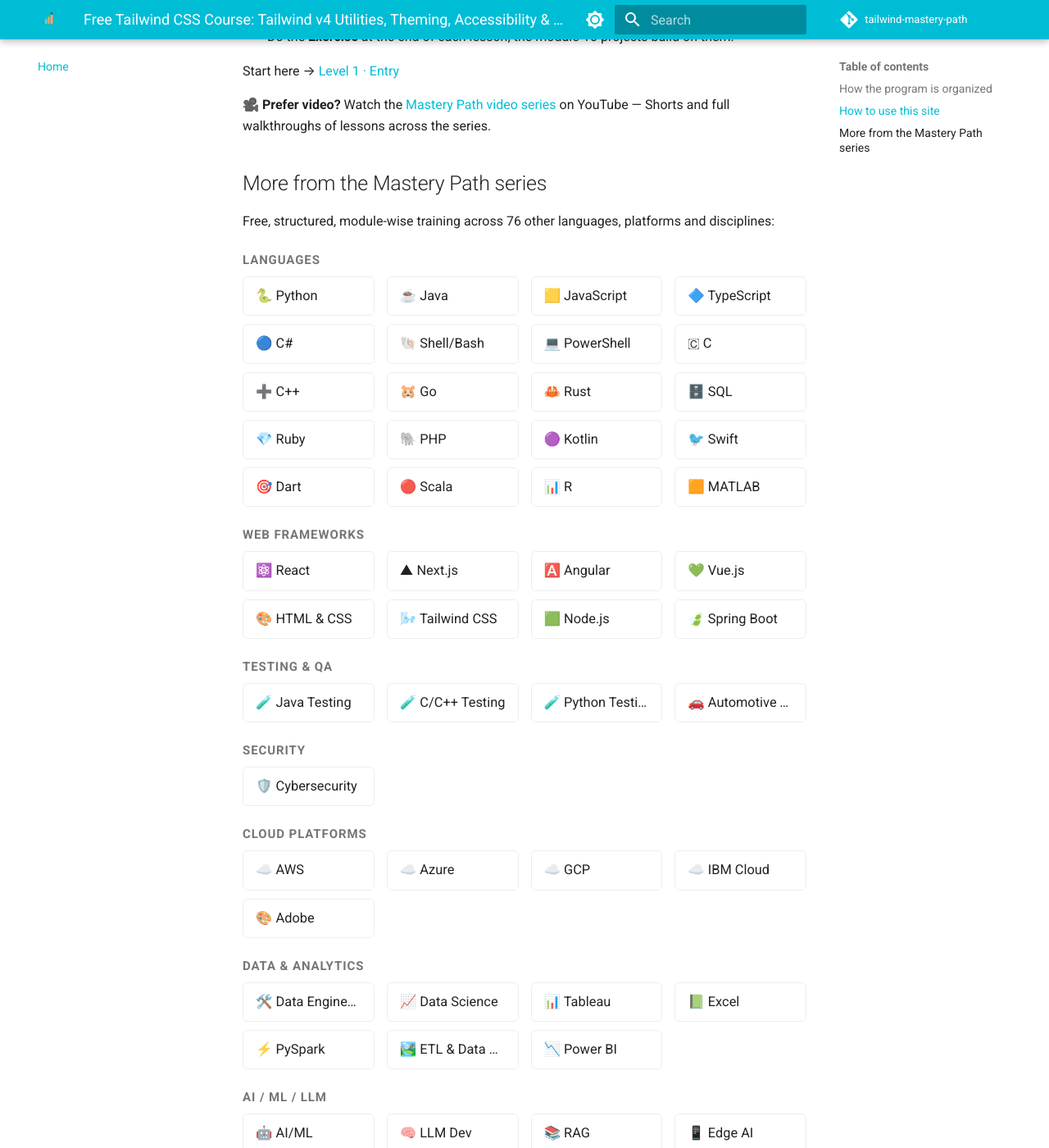
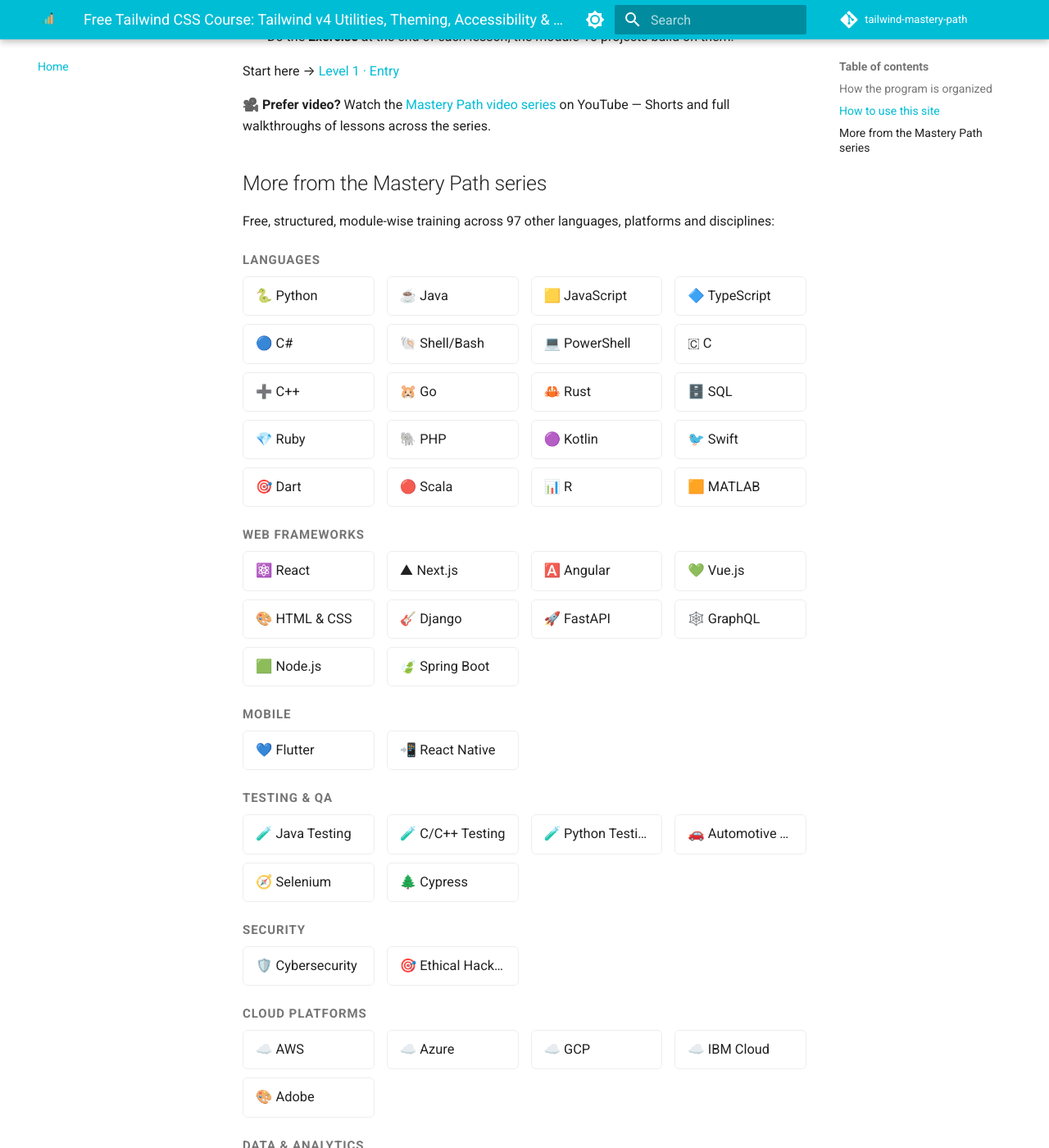
Before and after one commit to SIGILIPELLI/tailwind-mastery-path, an MkDocs documentation site: the page built from docs/index.md, in a window 1280 px wide and 1400 px high, scrolled down 2133 px. Shown: the whole window at 82% size. Built offline with MkDocs 1.6.1 and Material for MkDocs 9.7.7, drawn with Linux system fonts in a browser that asks for light colours; comment, search, counter and statistics services are not loaded; some of the changed text lies outside the part shown.

Commit message:
Refresh cross-site course links to current 98-course catalog
Regenerate the "More from the Mastery Path series" grid and the
404-page course count from the hub's current site list — this page
had drifted out of sync as new courses were added to the network.

Co-Authored-By: Claude Sonnet 5 <noreply@anthropic.com>
Claude-Session: https://claude.ai/code/session_01Hje8nqbBP9V9WQ3JEcJc69

```diff
--- a/docs/index.md
+++ b/docs/index.md
@@ -99,7 +99,7 @@ Start here → [Level 1 · Entry](level-1/index.md)
 
 ## More from the Mastery Path series
 
-Free, structured, module-wise training across 76 other languages, platforms and disciplines:
+Free, structured, module-wise training across 97 other languages, platforms and disciplines:
 
 <div class="mastery-grid-wrap">
 <p class="mastery-grid-category">Languages</p>
@@ -132,9 +132,16 @@ Free, structured, module-wise training across 76 other languages, platforms and
   <a href="https://sigilipelli.github.io/angular-mastery-path/">🅰️ Angular</a>
   <a href="https://sigilipelli.github.io/vue-mastery-path/">💚 Vue.js</a>
   <a href="https://sigilipelli.github.io/html-css-mastery-path/">🎨 HTML & CSS</a>
-  <a href="https://sigilipelli.github.io/tailwind-mastery-path/">🌬️ Tailwind CSS</a>
+  <a href="https://sigilipelli.github.io/django-mastery-path/">🎸 Django</a>
+  <a href="https://sigilipelli.github.io/fastapi-mastery-path/">🚀 FastAPI</a>
+  <a href="https://sigilipelli.github.io/graphql-mastery-path/">🕸️ GraphQL</a>
   <a href="https://sigilipelli.github.io/nodejs-mastery-path/">🟩 Node.js</a>
   <a href="https://sigilipelli.github.io/spring-boot-mastery-path/">🍃 Spring Boot</a>
+</div>
+<p class="mastery-grid-category">Mobile</p>
+<div class="mastery-grid">
+  <a href="https://sigilipelli.github.io/flutter-mastery-path/">💙 Flutter</a>
+  <a href="https://sigilipelli.github.io/react-native-mastery-path/">📲 React Native</a>
 </div>
 <p class="mastery-grid-category">Testing & QA</p>
 <div class="mastery-grid">
@@ -142,10 +149,13 @@ Free, structured, module-wise training across 76 other languages, platforms and
   <a href="https://sigilipelli.github.io/cpp-testing-mastery-path/">🧪 C/C++ Testing</a>
   <a href="https://sigilipelli.github.io/python-testing-mastery-path/">🧪 Python Testing</a>
   <a href="https://sigilipelli.github.io/automotive-testing-mastery-path/">🚗 Automotive Testing</a>
+  <a href="https://sigilipelli.github.io/selenium-mastery-path/">🧭 Selenium</a>
+  <a href="https://sigilipelli.github.io/cypress-mastery-path/">🌲 Cypress</a>
 </div>
 <p class="mastery-grid-category">Security</p>
 <div class="mastery-grid">
   <a href="https://sigilipelli.github.io/cybersecurity-mastery-path/">🛡️ Cybersecurity</a>
+  <a href="https://sigilipelli.github.io/ethical-hacking-mastery-path/">🎯 Ethical Hacking</a>
 </div>
 <p class="mastery-grid-category">Cloud Platforms</p>
 <div class="mastery-grid">
@@ -165,6 +175,14 @@ Free, structured, module-wise training across 76 other languages, platforms and
   <a href="https://sigilipelli.github.io/etl-datalake-mastery-path/">🏞️ ETL & Data Lake</a>
   <a href="https://sigilipelli.github.io/power-bi-mastery-path/">📉 Power BI</a>
 </div>
+<p class="mastery-grid-category">Databases</p>
+<div class="mastery-grid">
+  <a href="https://sigilipelli.github.io/postgresql-mastery-path/">🐘 PostgreSQL</a>
+  <a href="https://sigilipelli.github.io/mongodb-mastery-path/">🍃 MongoDB</a>
+  <a href="https://sigilipelli.github.io/redis-mastery-path/">🟥 Redis</a>
+  <a href="https://sigilipelli.github.io/snowflake-mastery-path/">❄️ Snowflake</a>
+  <a href="https://sigilipelli.github.io/databricks-mastery-path/">🧱 Databricks</a>
+</div>
 <p class="mastery-grid-category">AI / ML / LLM</p>
 <div class="mastery-grid">
   <a href="https://sigilipelli.github.io/ai-ml-mastery-path/">🤖 AI/ML</a>
--- a/docs/overrides/404.html
+++ b/docs/overrides/404.html
@@ -6,7 +6,7 @@
   <p>That link is broken, or the page moved. Try one of these instead:</p>
   <p class="mp-404-actions">
     <a href="{{ config.site_url }}" class="md-button md-button--primary">← Back to {{ config.site_name }}</a>
-    <a href="https://sigilipelli.github.io/" class="md-button">Search all 64 courses</a>
+    <a href="https://sigilipelli.github.io/" class="md-button">Search all 98 courses</a>
   </p>
 </div>
 <style>
```
Also changed, not shown: other parts of docs/index.md (+8 -0 lines).
